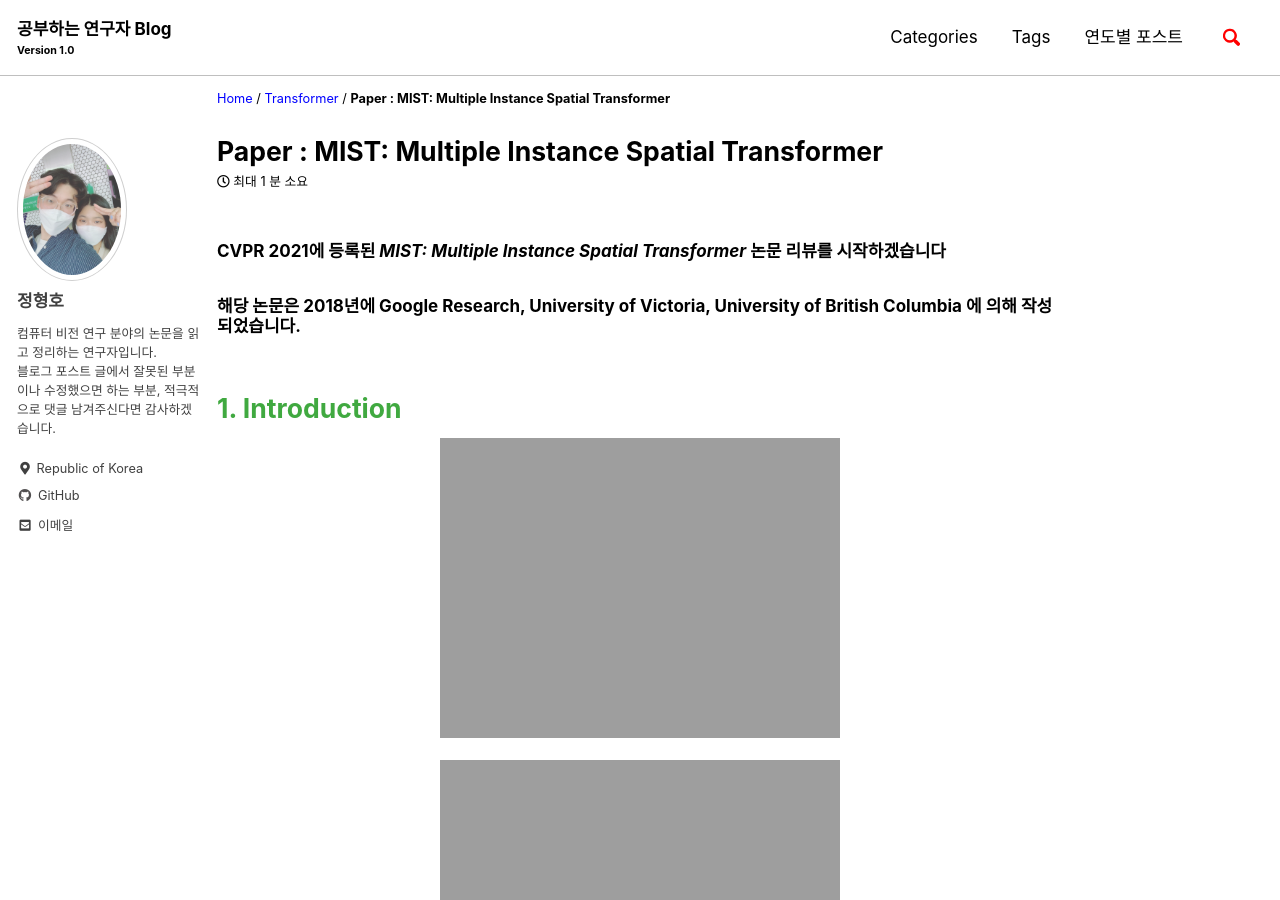
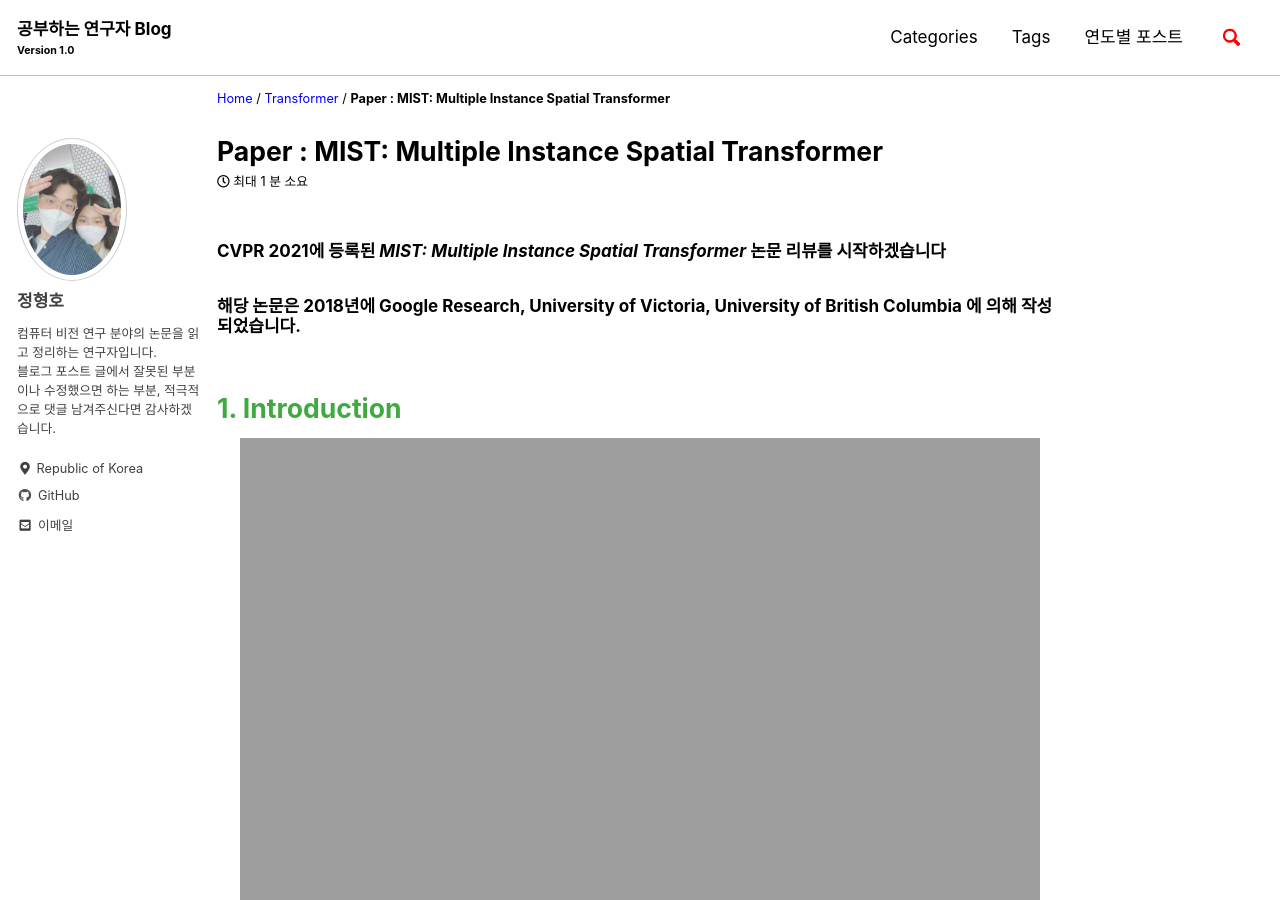
Before and after one commit to hhjung1202/hhjung1202.github.com, a Jekyll site: the page built from _posts/2021-07-07-transformer-MIST-CVPR2021.md, in a window 1280 px wide and 900 px high. Built offline with Jekyll 4.4.1, drawn with Linux system fonts in a browser that asks for light colours; cached includes are drawn as plain includes; comment, search, counter and statistics services are not loaded.

Commit message:
2021-07-07-transformer-MIST-CVPR2021 size

```diff
--- a/_posts/2021-07-07-transformer-MIST-CVPR2021.md
+++ b/_posts/2021-07-07-transformer-MIST-CVPR2021.md
@@ -18,16 +18,16 @@ comments: true
 <br/>
 <h1><span style="color: #40A940">1. Introduction</span></h1>
 
-<p align="center"><img src="{{ site.url }}{{ site.baseurl }}/assets/images/transformer/mist/1.jpg" width="400px"></p>
-<p align="center"><img src="{{ site.url }}{{ site.baseurl }}/assets/images/transformer/mist/2.jpg" width="400px"></p>
-<p align="center"><img src="{{ site.url }}{{ site.baseurl }}/assets/images/transformer/mist/3.jpg" width="400px"></p>
-<p align="center"><img src="{{ site.url }}{{ site.baseurl }}/assets/images/transformer/mist/4.jpg" width="400px"></p>
-<p align="center"><img src="{{ site.url }}{{ site.baseurl }}/assets/images/transformer/mist/5.jpg" width="400px"></p>
+<p align="center"><img src="{{ site.url }}{{ site.baseurl }}/assets/images/transformer/mist/1.jpg" width="800px"></p>
+<p align="center"><img src="{{ site.url }}{{ site.baseurl }}/assets/images/transformer/mist/2.jpg" width="800px"></p>
+<p align="center"><img src="{{ site.url }}{{ site.baseurl }}/assets/images/transformer/mist/3.jpg" width="800px"></p>
+<p align="center"><img src="{{ site.url }}{{ site.baseurl }}/assets/images/transformer/mist/4.jpg" width="800px"></p>
+<p align="center"><img src="{{ site.url }}{{ site.baseurl }}/assets/images/transformer/mist/5.jpg" width="800px"></p>
 <p align="center"><img src="{{ site.url }}{{ site.baseurl }}/assets/images/transformer/mist/5-1.jpg" width="400px"></p>
-<p align="center"><img src="{{ site.url }}{{ site.baseurl }}/assets/images/transformer/mist/6.jpg" width="400px"></p>
-<p align="center"><img src="{{ site.url }}{{ site.baseurl }}/assets/images/transformer/mist/6-1.jpg" width="400px"></p>
-<p align="center"><img src="{{ site.url }}{{ site.baseurl }}/assets/images/transformer/mist/6-2.jpg" width="400px"></p>
-<p align="center"><img src="{{ site.url }}{{ site.baseurl }}/assets/images/transformer/mist/7.jpg" width="400px"></p>
+<p align="center"><img src="{{ site.url }}{{ site.baseurl }}/assets/images/transformer/mist/6.jpg" width="800px"></p>
+<p align="center"><img src="{{ site.url }}{{ site.baseurl }}/assets/images/transformer/mist/6-1.jpg" width="400px"> <img src="{{ site.url }}{{ site.baseurl }}/assets/images/transformer/mist/6-2.jpg" width="400px"></p>
+<p align="center"></p>
+<p align="center"><img src="{{ site.url }}{{ site.baseurl }}/assets/images/transformer/mist/7.jpg" width="800"></p>
 
 
 
```
